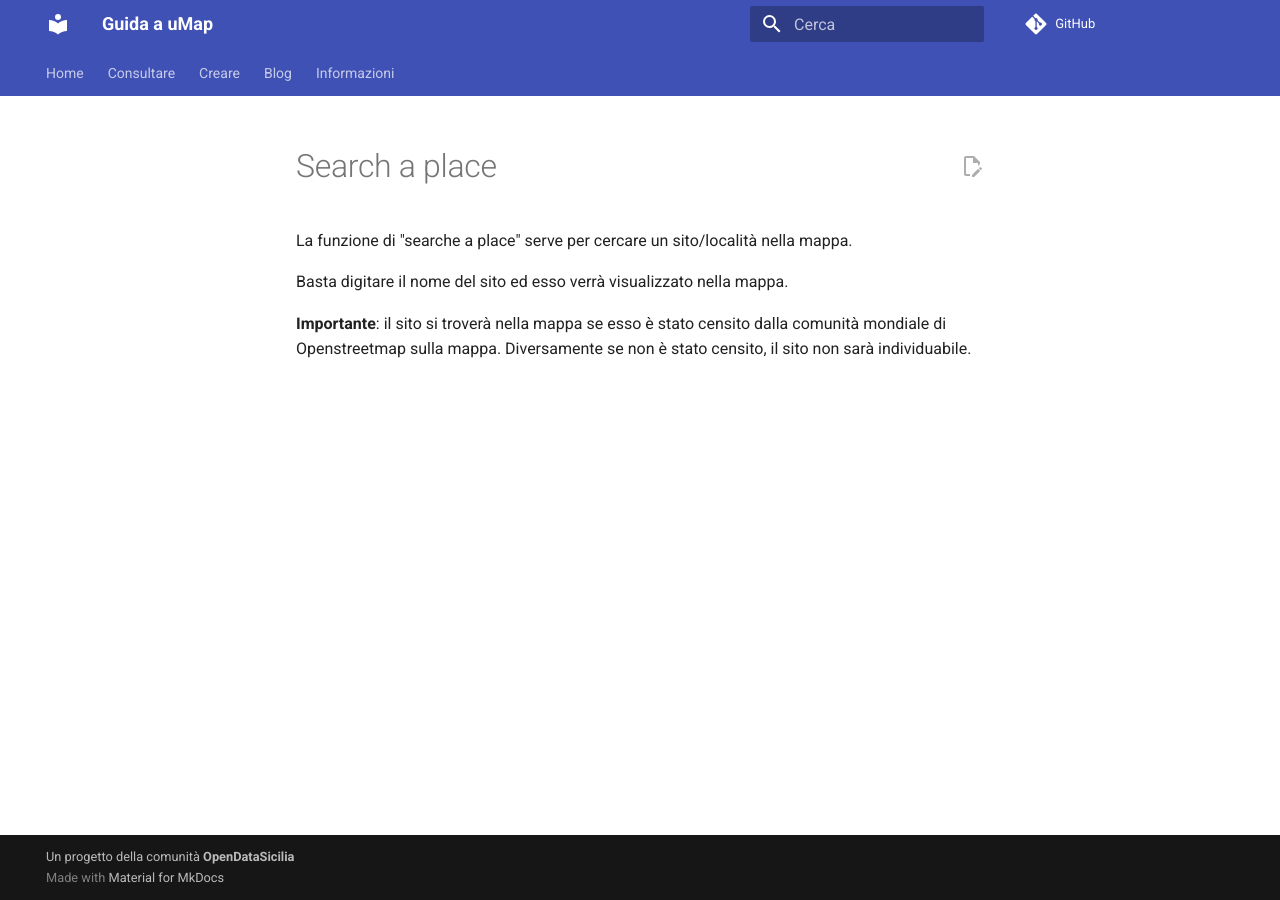
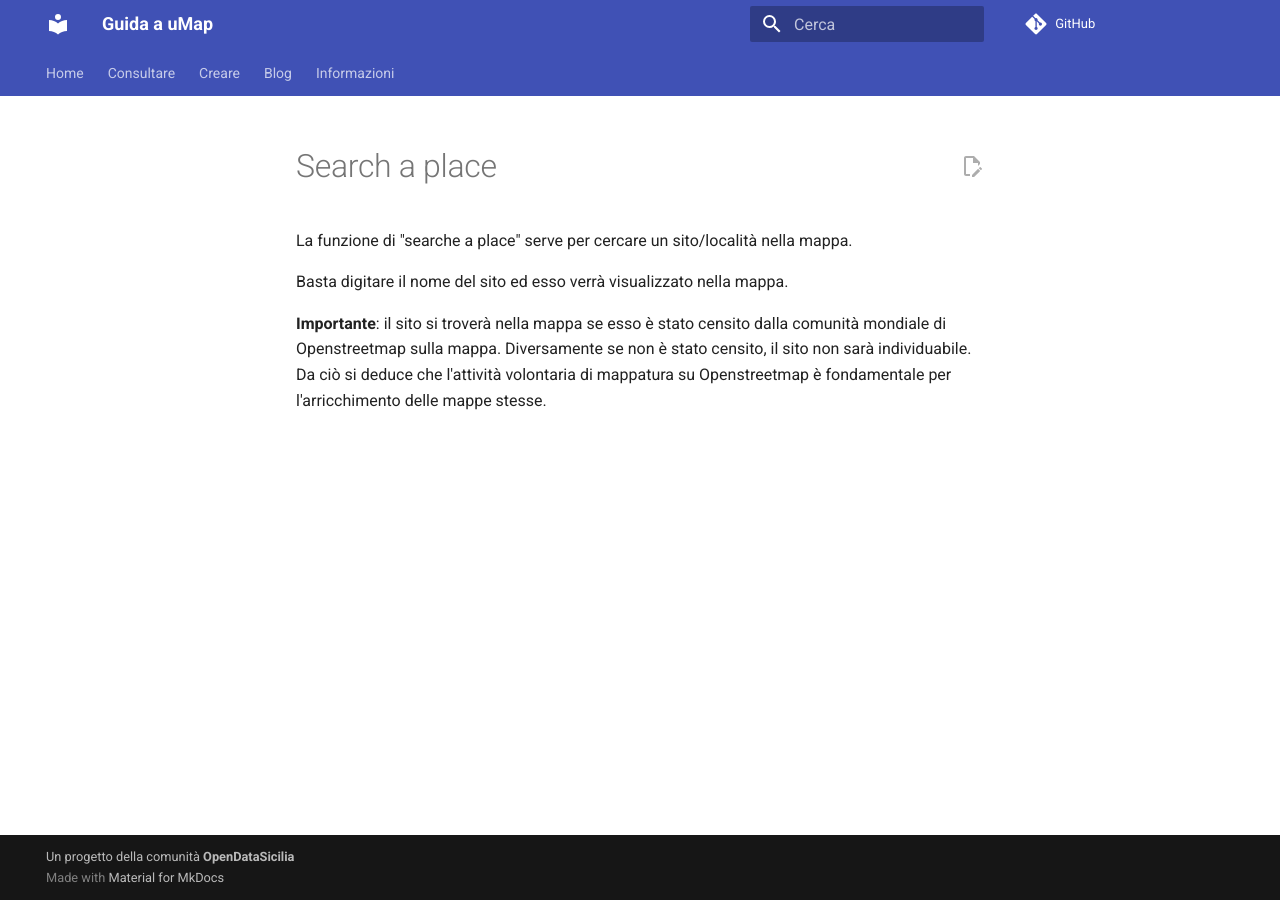
Before and after one commit to opendatasicilia/guida-umap, an MkDocs documentation site: the page built from docs/consultare/search-a-place.md, in a window 1280 px wide. Built offline with MkDocs 1.6.1 and Material for MkDocs 9.7.7, drawn with Linux system fonts in a browser that asks for light colours; comment, search, counter and statistics services are not loaded.

Commit message:
Update search-a-place.md

```diff
--- a/docs/consultare/search-a-place.md
+++ b/docs/consultare/search-a-place.md
@@ -4,4 +4,4 @@ La funzione di "searche a place" serve per cercare un sito/località nella mappa
 
 Basta digitare il nome del sito ed esso verrà visualizzato nella mappa.
 
-**Importante**: il sito si troverà nella mappa se esso è stato censito dalla comunità mondiale di Openstreetmap sulla mappa. Diversamente se non è stato censito, il sito non sarà individuabile.
+**Importante**: il sito si troverà nella mappa se esso è stato censito dalla comunità mondiale di Openstreetmap sulla mappa. Diversamente se non è stato censito, il sito non sarà individuabile. Da ciò si deduce che l'attività volontaria di  mappatura su Openstreetmap è fondamentale per l'arricchimento delle mappe stesse.
```
